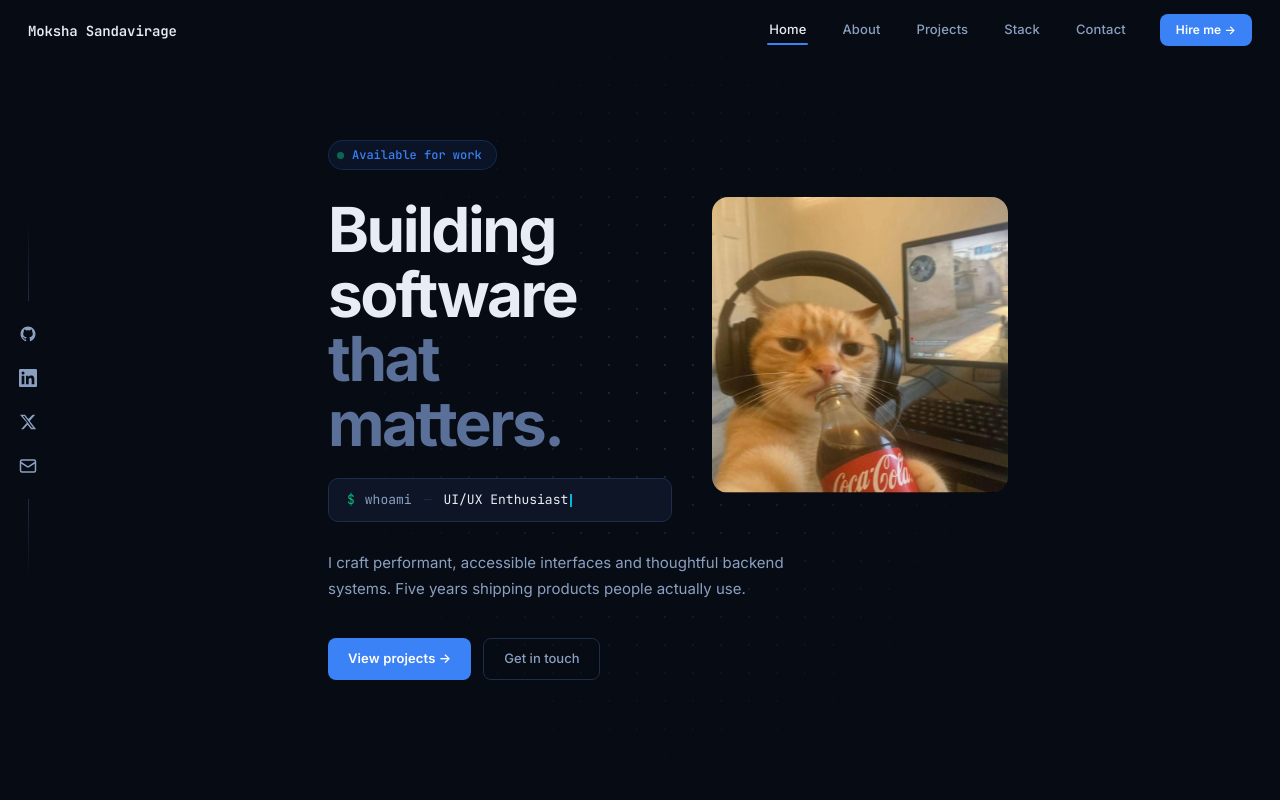
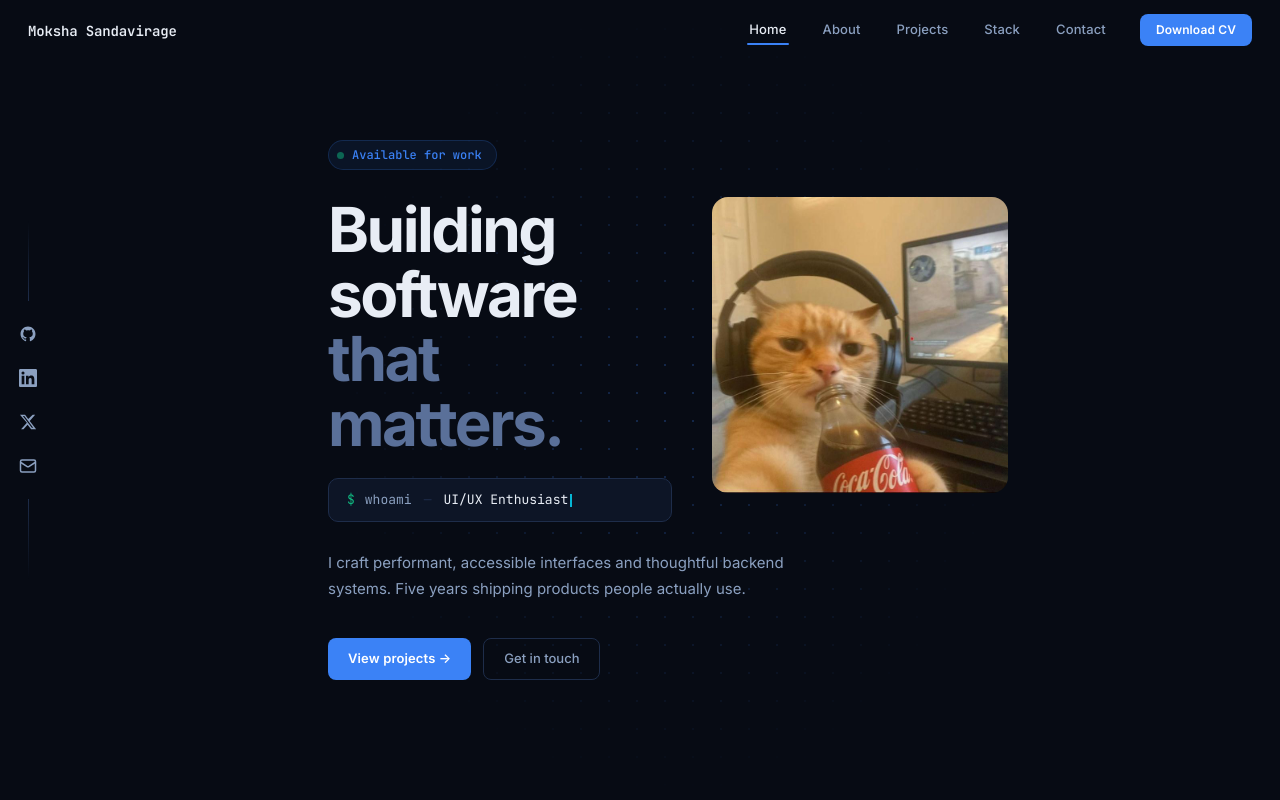
Before and after one commit to MokshaSan/portfolio, a Next.js app: page / in a window 1280 px wide. Shown: the top 800 px of the page. Built offline with nearby package versions, Linux system fonts and the light colour scheme.

Commit message:
fixed folder structure

```diff
--- a/src/components/Navbar.tsx
+++ b/src/components/Navbar.tsx
@@ -71,13 +71,14 @@ export default function Navbar({
           </nav>
 
           <div className="desktop-nav" style={{ display: "flex" }}>
-            <button
+            <a
+              href="/cv.pdf"
+              download
               className="btn-primary"
-              style={{ padding: "7px 16px", fontSize: "12px" }}
-              onClick={() => scrollTo("contact")}
+              style={{ padding: "7px 16px", fontSize: "12px", textDecoration: "none" }}
             >
-              Hire me →
-            </button>
+              Download CV
+            </a>
           </div>
 
           <button
```
